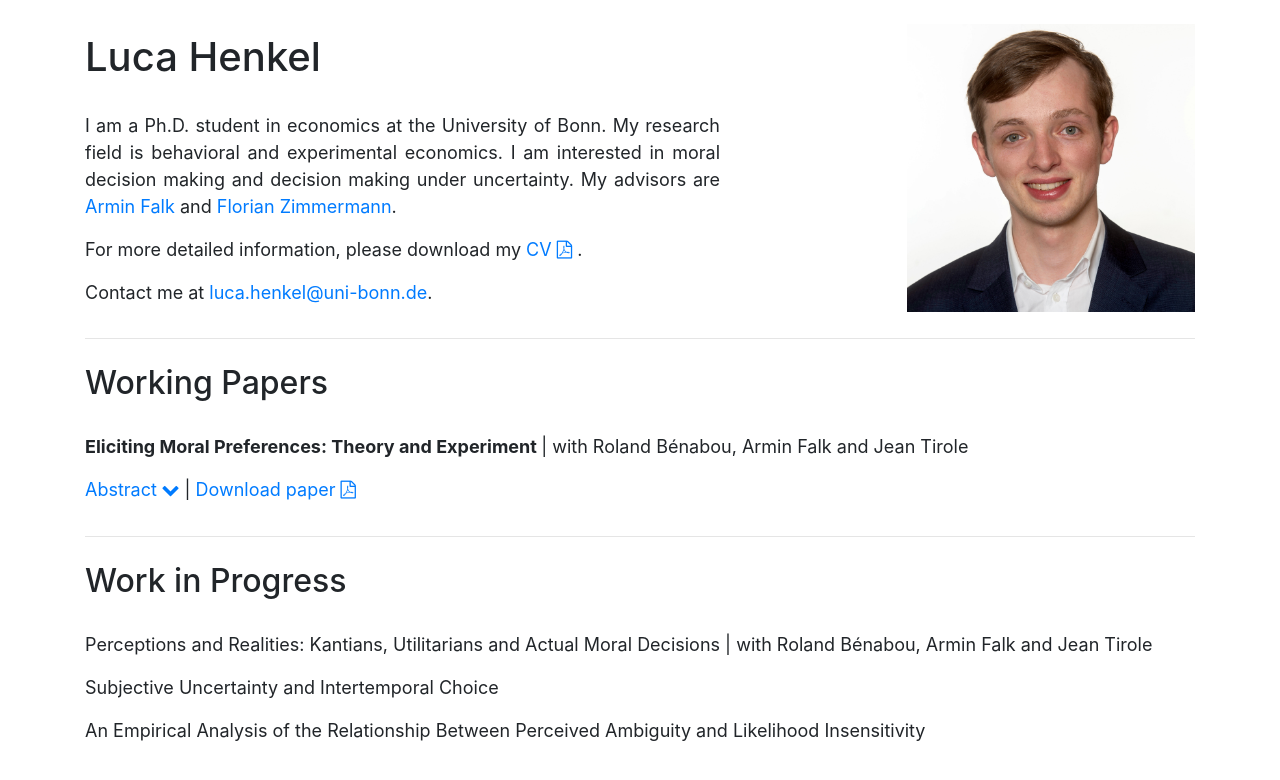
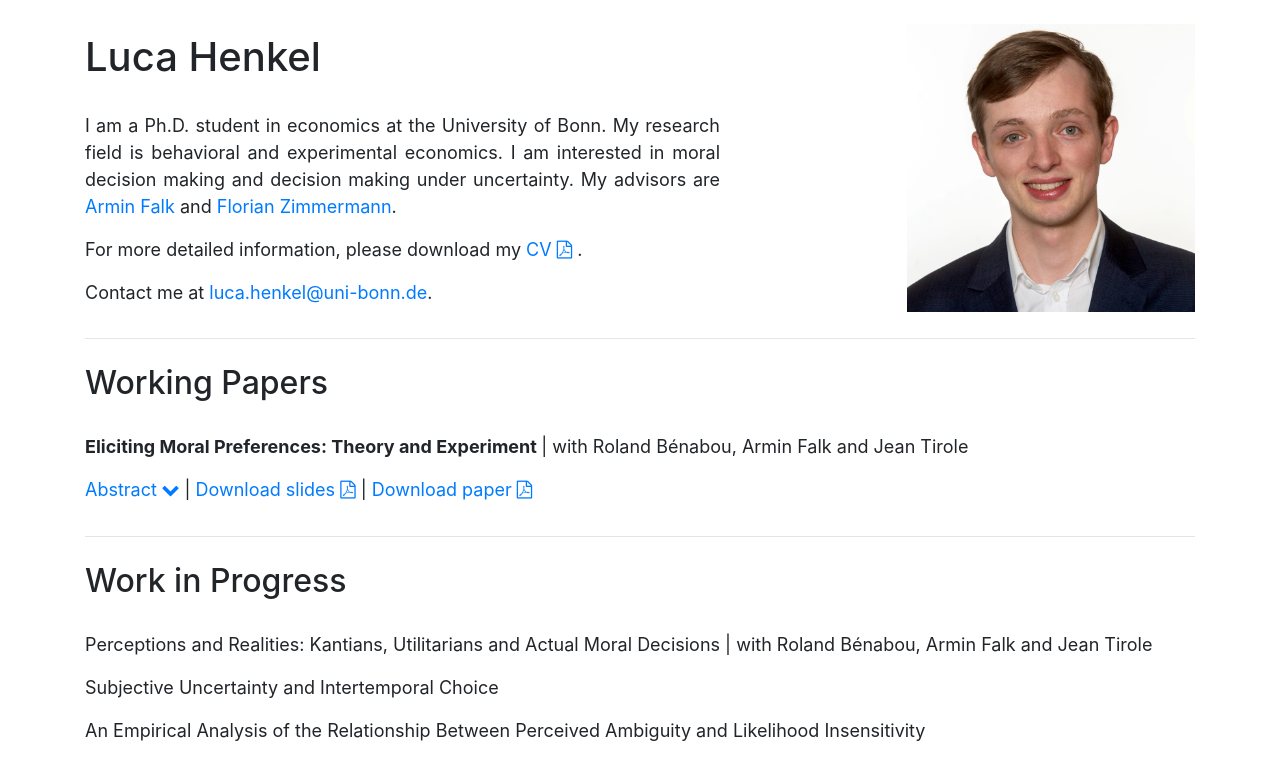
Before and after one commit to aeizmen/eizmendi, a plain HTML site: page index.html in a window 1280 px wide. Drawn offline with nearby package versions, Linux system fonts and the light colour scheme.

Commit message:
Updates files

```diff
--- a/index.html
+++ b/index.html
@@ -54,6 +54,10 @@
                   <p>
                      <a class="collapse-show showAbstract" data-toggle="collapse" href="#abstract-EMP" role="button" aria-expanded="false" aria-controls="collapse-ImpEmp">Abstract</a>
                      |
+                     <a  href="/papers/Moral_Preferences_slides.pdf" role="button" target="_blank">
+                     Download slides <span class="fa fa-file-pdf-o"></span>
+                     </a>
+                     |
                      <a  href="/papers/Moral_Preferences.pdf" role="button" target="_blank">
                      Download paper <span class="fa fa-file-pdf-o"></span>
                      </a>
```
Also changed, not shown: 2 other files.
